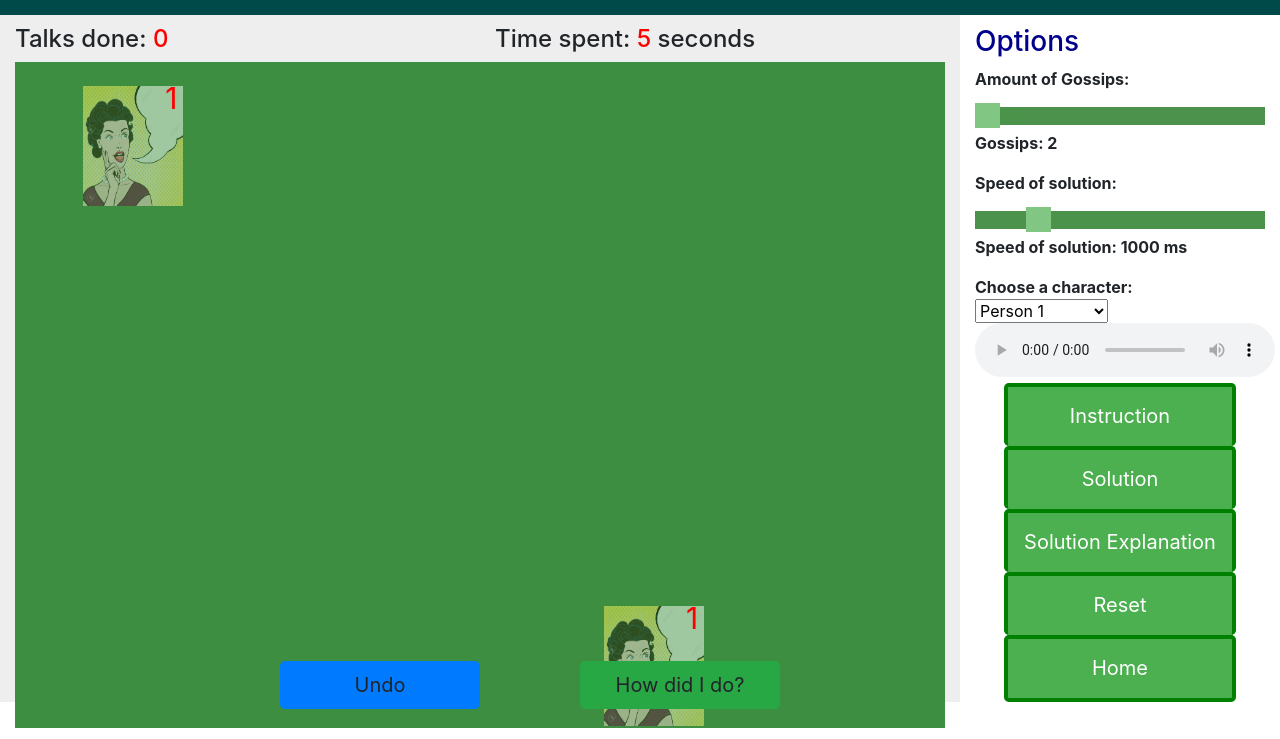
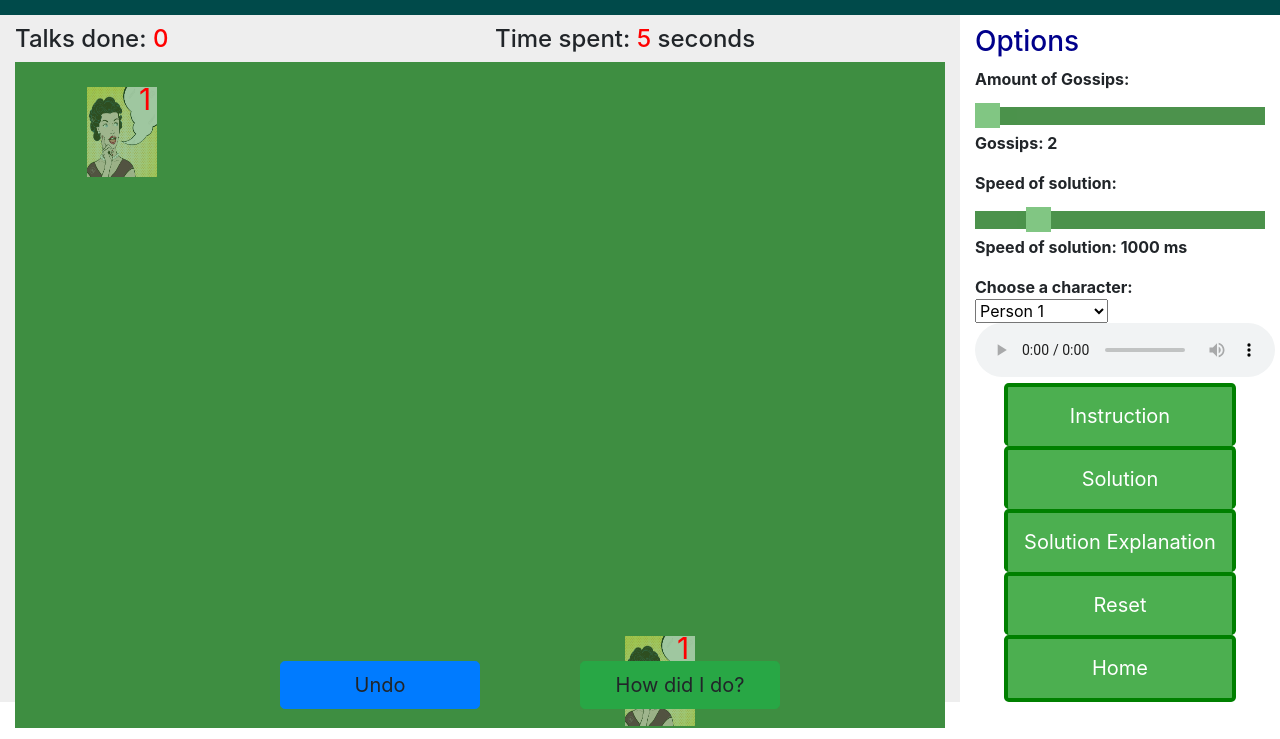
Before and after one commit to wang-zifu/wang-zifu.github.io, a plain HTML site: page html/game.html in a window 1280 px wide. Shown: the part 61-800 px from the top of the page. Drawn offline with Linux system fonts and the light colour scheme; files that its build step writes are made by us from their sources.

Commit message:
Get width and height from css

```diff
--- a/contents/app.css
+++ b/contents/app.css
@@ -118,8 +118,8 @@ a.done-fixed {
     background-Color: 'transparent';
     opacity: 0.5;
     filter: alpha(opacity=50);
-    width: 100px;
-    height: 120px;
+    width: 70px;
+    height: 90px;
     position: fixed;
 }
 
--- a/contents/app.js
+++ b/contents/app.js
@@ -8,8 +8,8 @@ lineElements = [];
 Pairs = []
 labelElements = []
 
-imagewidth = 100;
-imageheight = 120;
+imagewidth = 10;
+imageheight = 20;
 imagexoffset = imagewidth / 2;
 imageyoffset = imageheight / 2;
 delaymsecs = 10;
@@ -24,6 +24,17 @@ timeidlist = [];
 
 state = 0 //0: Reset 1: solution
 
+
+function  getImageWidthHeight()
+{
+    const element = document.querySelector('.actorimg');
+    style = window.getComputedStyle(element, null);
+    console.log("style", style);
+    imagewidth = parseInt(style.width);
+    imageheight = parseInt(style.height);
+    imagexoffset = imagewidth / 2;
+    imageyoffset = imageheight / 2;
+}
 
 function setSolutionSpeed(SolutionSpeed)
 {
@@ -280,14 +291,16 @@ function geneartePersons(num, actor) {
     Persons = [];
     Positions = [];
     //debugger();
+    persons = generateGame(num, actor);
+    htmltext = generateHTML(persons);
+    document.getElementById("playarea").innerHTML = htmltext;
+    getImageWidthHeight();
     generatePositions(num);
     for (i = 0; i < Positions.length; i++) {
         console.log("position:x", Positions[i].x);
         console.log("position y", Positions[i].y);
     }
-    persons = generateGame(num, actor);
-    htmltext = generateHTML(persons);
-    document.getElementById("playarea").innerHTML = htmltext;
+
     Persons = persons;
     ReLocatePersons(num);
 }
@@ -311,6 +324,7 @@ function AlertMessageGot() {
 }
 
 function Reset() {
+
     state = 0;
     ClearAllTimers();
     for (i = 0; i < lineElements.length; i++) {
```
